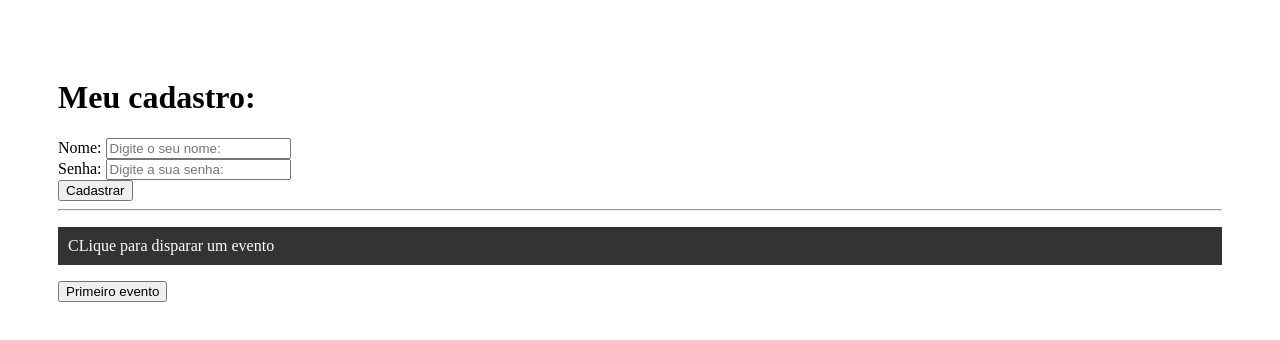
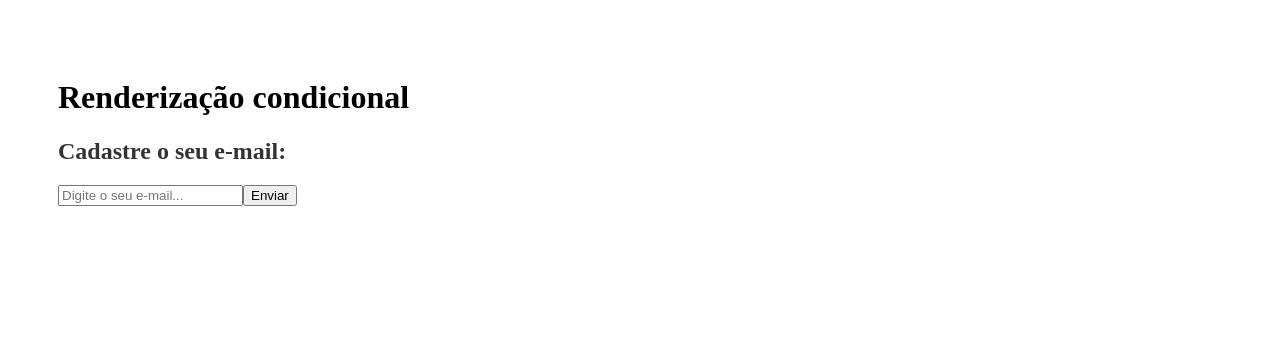
Before and after one commit to TawanDeodato/Estudos-react, a React (Create React App) app in the folder teste/: page / in a window 1280 px wide. Shown: the top 340 px of the page. Built offline with nearby package versions, Linux system fonts and the light colour scheme.

Commit message:
Estudos sobre condicionais em react

```diff
--- a/teste/src/App.js
+++ b/teste/src/App.js
@@ -1,13 +1,11 @@
 import './App.css';
-import Form from './components/Form';
-import Evento from './components/Evento';
+import Condicional from './components/Condicional';
 
 function App() {
   return (
     <div>
-      <Form />
-      <hr />
-      <Evento />
+      <h1>Renderização condicional</h1>
+      <Condicional />
     </div>
   );
 }
--- /dev/null
+++ b/teste/src/components/Condicional.js
@@ -0,0 +1,32 @@
+import { useState } from 'react'
+
+function Condicional() {
+    const [email, setEmail] = useState()
+    const [userEmail, setUserEmail] = useState()
+
+    function enviarEmail(evt) {
+        evt.preventDefault()
+        setUserEmail(email)
+    }
+    function limparTela() {
+        setUserEmail('')
+    }
+
+    return(
+        <div>
+            <h2>Cadastre o seu e-mail: </h2>
+            <form>
+                <input type='email' placeholder='Digite o seu e-mail...' onChange={(evt) => setEmail(evt.target.value)}/>
+                <button type='submit' onClick={enviarEmail}>Enviar</button>
+                {userEmail && (
+                    <div>
+                        <p>O e-mail cadastrado foi {userEmail}</p>
+                        <button onClick={limparTela}>Limpar tela</button>
+                    </div>
+                )}
+            </form>
+        </div>
+    )
+}
+
+export default Condicional
```
